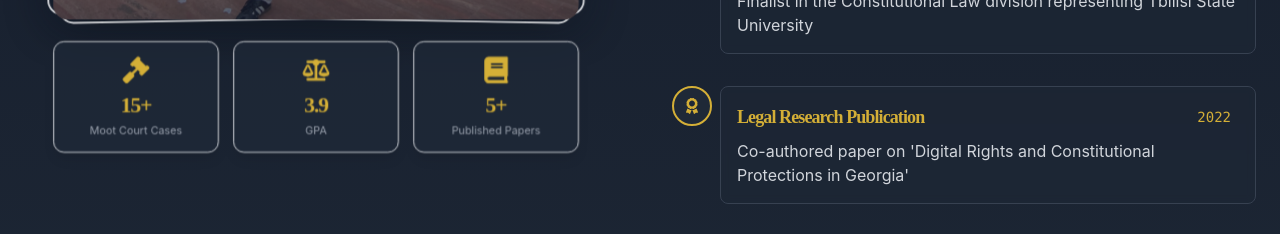
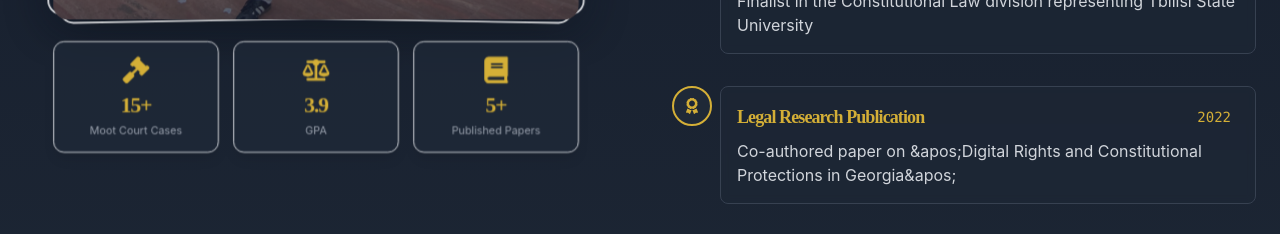
Before and after one commit to SetFodi/Portfolio-next, a Next.js app: page /about in a window 1280 px wide. Shown: the part 1200-1434 px from the top of the page. Built offline with nearby package versions, Linux system fonts and the light colour scheme.

Commit message:
vercel fix

```diff
--- a/pages/about.tsx
+++ b/pages/about.tsx
@@ -62,7 +62,7 @@ const About: NextPage = () => {
     {
       year: "2022",
       title: "Legal Research Publication",
-      description: "Co-authored paper on 'Digital Rights and Constitutional Protections in Georgia'"
+      description: "Co-authored paper on &apos;Digital Rights and Constitutional Protections in Georgia&apos;"
     },
     {
       year: "2021",
```
Also changed, not shown: components/Footer.tsx (+4 -3 lines).
